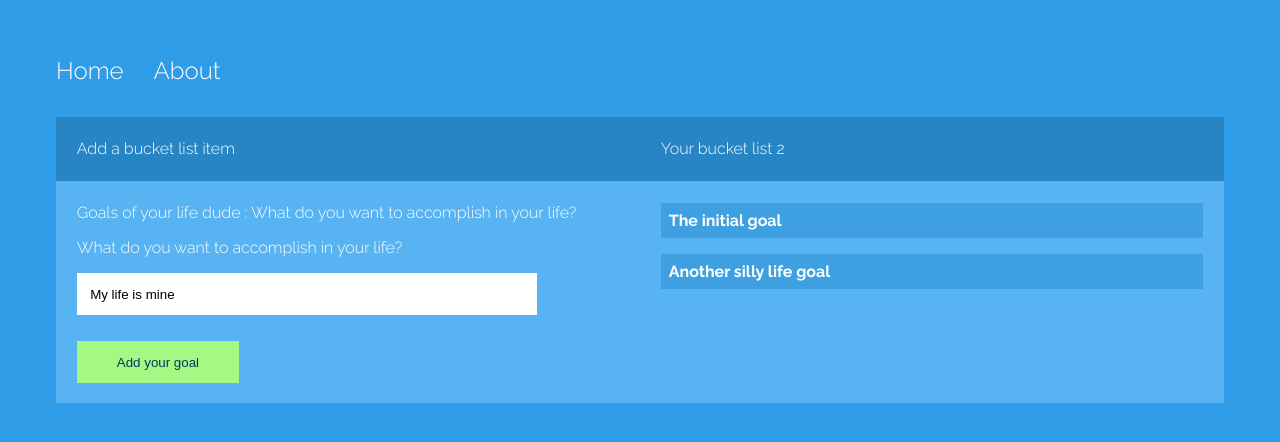
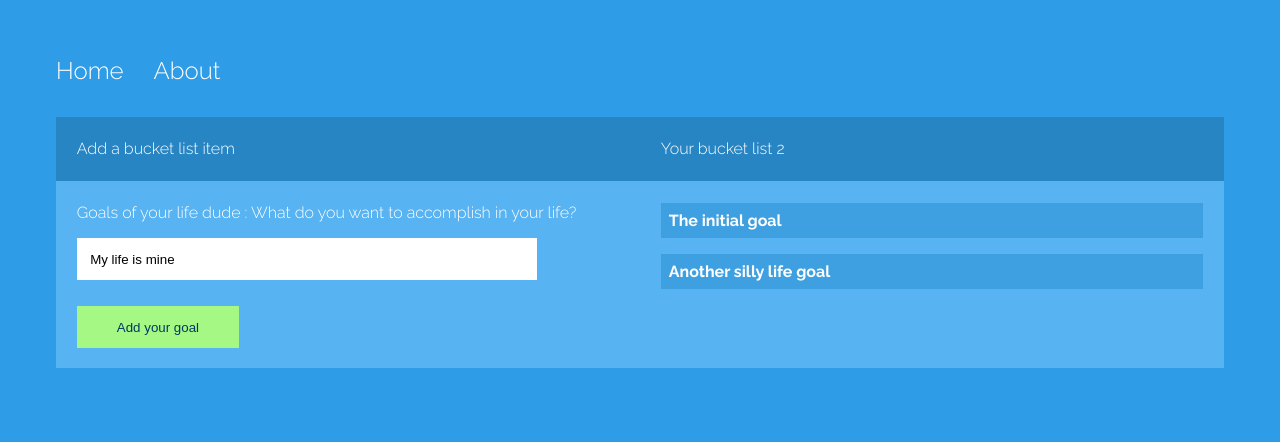
Before and after one commit to farmanAbbasi/focus, an Angular app: page / in a window 1280 px wide. Shown: the top 442 px of the page. Built offline with nearby package versions, Linux system fonts and the light colour scheme.

Commit message:
shayad ye hai final

```diff
--- a/src/app/home/home.component.html
+++ b/src/app/home/home.component.html
@@ -11,7 +11,7 @@
 
     <p class="sm">Goals of your life dude : What do you want to accomplish in your life?</p>
 
-    <p class="sm">What do you want to accomplish in your life?</p>
+
 
 
     <form>
```
